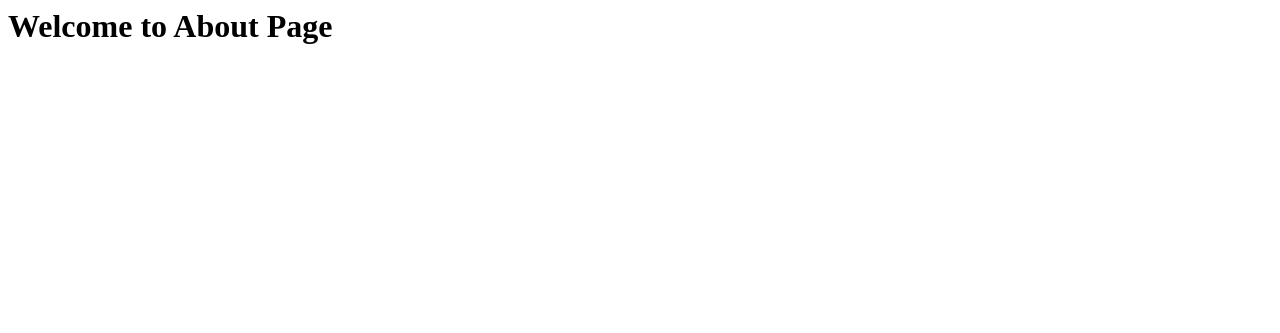
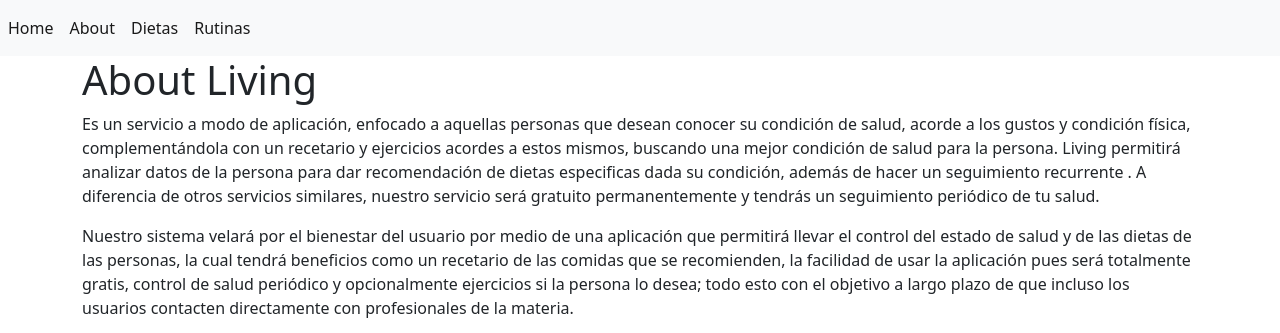
Before and after one commit to JuanesPavas19/Living-Project-EAFIT, a Django app: page /about in a window 1280 px wide. Shown: the top 333 px of the page. Before the commit the page ends 44 px from the top, so only its background shows below. Run offline with Django 4.2, Linux system fonts and the light colour scheme.

Commit message:
Se modificó el archivo about para que contenga una descripción más formal y llamativa sobre Living.

```diff
--- a/movie/templates/about.html
+++ b/movie/templates/about.html
@@ -1 +1,13 @@
-<h1>Welcome to About Page</h1>
+{% extends "base.html" %}
+{% block titulo %} About Living {% endblock %}
+
+{% block contenido %}
+<h1>About Living</h1>
+<p>
+    Es un servicio a modo de aplicación, enfocado a aquellas personas que desean conocer su condición de salud, acorde a los gustos y condición física, complementándola con un recetario y ejercicios acordes a estos mismos, buscando una mejor condición de salud para la persona. Living permitirá analizar datos de la persona para dar recomendación de dietas especificas dada su condición, además de hacer un seguimiento recurrente . A diferencia de otros servicios similares, nuestro servicio será gratuito permanentemente y tendrás un seguimiento periódico de tu salud.
+</p>
+<p>
+    Nuestro sistema velará por el bienestar del usuario por medio de una aplicación que permitirá llevar el control del estado de salud y de las dietas de las personas, la cual tendrá beneficios como un recetario de las comidas que se recomienden, la facilidad de usar la aplicación pues será totalmente gratis, control de salud periódico y opcionalmente ejercicios si la persona lo desea; todo esto con el objetivo a largo plazo de que incluso los usuarios contacten directamente con profesionales de la materia.
+</p>
+<center><img src="https://www.guiadelnino.com/var/guiadelnino.com/storage/images/alimentacion/dietas-para-adelgazar/la-dieta-de-los-17-dias-para-perder-4-a-5-kilos-sin-pasar-hambre/7621045-9-esl-ES/la-dieta-de-los-17-dias-para-perder-4-a-5-kilos-sin-pasar-hambre_w1140.jpg" class="img-fluid rounded-top" style="opacity: 70%; height:250px; width: 800px;" alt=""></center>
+{% endblock %}
```
